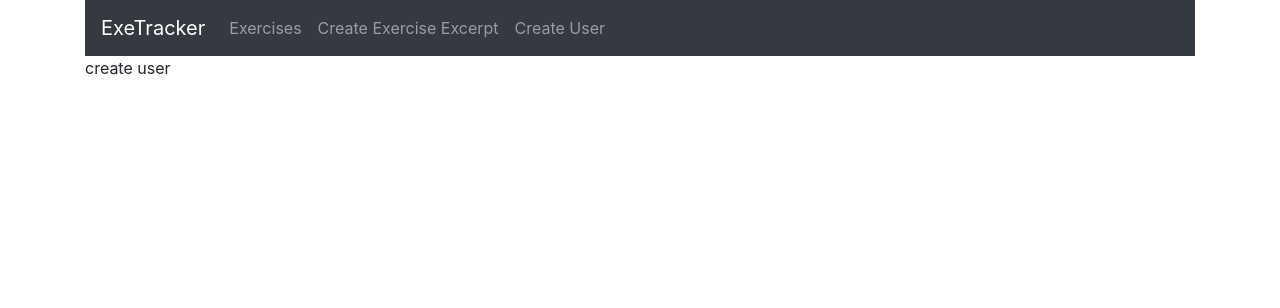
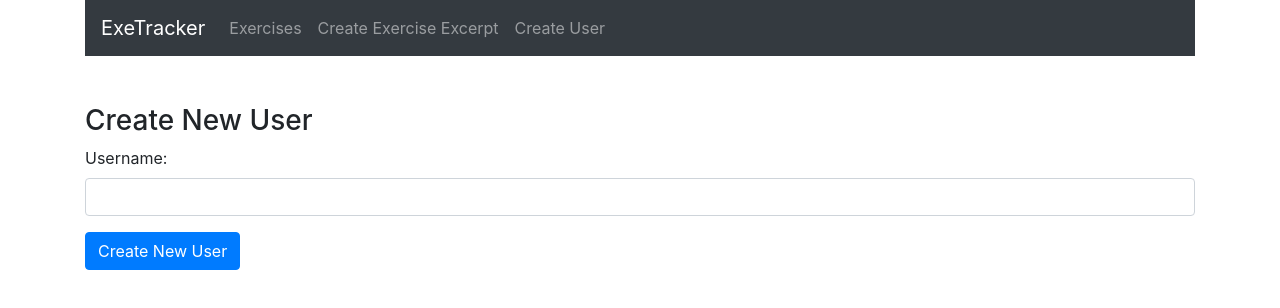
Before and after one commit to SorrowOfMind/mern-example-project, a React (Create React App) app: page /user in a window 1280 px wide. Shown: the top 308 px of the page. Built offline with nearby package versions, Linux system fonts and the light colour scheme.

Commit message:
create user component

```diff
--- a/src/components/CreateUser.js
+++ b/src/components/CreateUser.js
@@ -1,10 +1,39 @@
 import React, { Component } from 'react'
 
-export class CreateUser extends Component {
+class CreateUser extends Component {
+    state = {
+        username: ''
+    }
+
+    handleChange = e => this.setState({username: e.target.value})
+
+    handleSubmit = e => {
+        e.preventDefault();
+        const newUser = this.state.username;
+        console.log(newUser);
+        this.setState({username: ''})
+    }
+
     render() {
+        const {username} = this.state;
         return (
-            <div>
-                create user
+            <div className="my-5">
+                <h3>Create New User</h3>
+                <form onSubmit={this.handleSubmit}>
+                    <div className="form-group">
+                        <label>Username:</label>
+                        <input
+                            type="text"
+                            required
+                            className="form-control"
+                            value={username}
+                            onChange={this.handleChange}
+                        />
+                    </div>
+                    <div className="form-group">
+                        <button className="btn btn-primary">Create New User</button>
+                    </div>
+                </form>
             </div>
         )
     }
```
